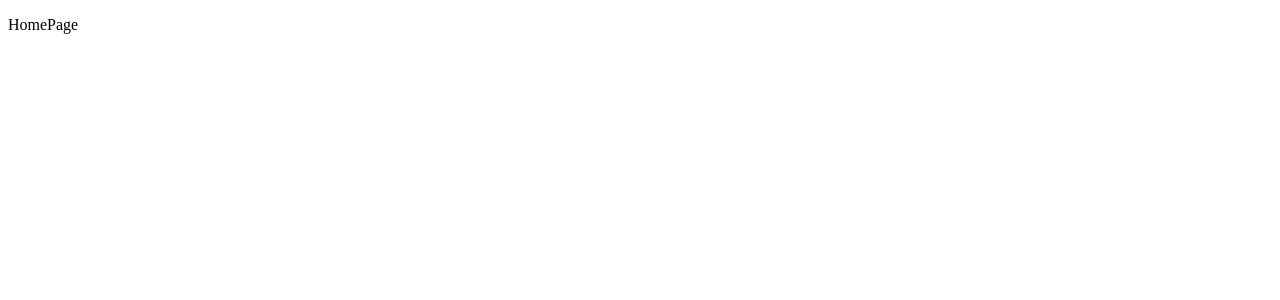
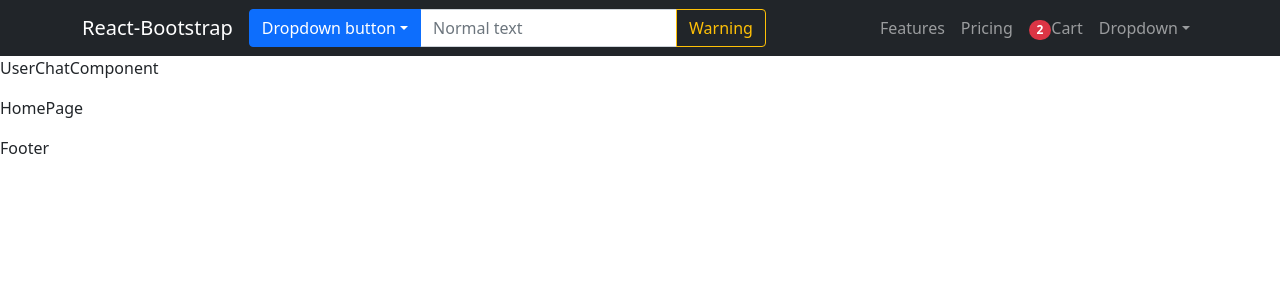
Before and after one commit to RahulDevaraj/Final-Project, a React (Create React App) app in the folder frontend/: page / in a window 1280 px wide. Shown: the top 300 px of the page. Built offline with nearby package versions, Linux system fonts and the light colour scheme.

Commit message:
Bootstrap Comp Initialised

```diff
--- a/frontend/package.json
+++ b/frontend/package.json
@@ -6,7 +6,9 @@
     "@testing-library/jest-dom": "^5.16.2",
     "@testing-library/react": "^12.1.2",
     "@testing-library/user-event": "^13.5.0",
+    "bootstrap": "^5.1.3",
     "react": "^17.0.2",
+    "react-bootstrap": "^2.2.1",
     "react-dom": "^17.0.2",
     "react-router-dom": "^6.2.1",
     "react-scripts": "5.0.0",
--- a/frontend/src/App.js
+++ b/frontend/src/App.js
@@ -1,16 +1,18 @@
 import { BrowserRouter, Routes, Route } from "react-router-dom";
+//Public Pages
 import HomePage from "./pages/HomePage";
 import ProductListPage from "./pages/ProductListPage";
 import ProductDetailsPage from "./pages/ProductDetailsPage";
 import LoginPage from "./pages/LoginPage";
 import RegisterPage from "./pages/RegisterPage";
 import CartPage from "./pages/CartPage";
+//User Pages
 import UserProfilePage from "./pages/user/UserProfilePage";
 import UserOrderDetailsPage from "./pages/user/UserOrderDetailsPage";
 import UserOrdersPage from "./pages/user/UserOrdersPage";
 import UserCartDetailsPage from "./pages/user/UserCartDetailsPage";
-import ProtectedRoutesComponent from "./pages/components/ProtectedRoutesComponent";
-
+import ProtectedRoutesComponent from "./components/ProtectedRoutesComponent";
+//Admin Pages
 import AdminUsersPage from "./pages/admin/AdminUsersPage";
 import AdminProductsPage from "./pages/admin/AdminProductsPage";
 import AdminOrdersPage from "./pages/admin/AdminOrdersPage";
@@ -20,17 +22,28 @@ import AdminEditProductPage from "./pages/admin/AdminEditProductPage";
 import AdminCreateProductPage from "./pages/admin/AdminCreateProductPage";
 import AdminChatsPage from "./pages/admin/AdminChatsPage";
 import AdminAnalyticsPage from "./pages/admin/AdminAnalyticsPage";
+//Header and Footer
+import HeaderComponent from "./components/HeaderComponent";
+import FooterComponent from "./components/FooterComponent";
+
+import RoutesWithUserChatComponent from "./components/user/RoutesWithUserChatComponent";
 function App() {
   return (
     <BrowserRouter>
+      <HeaderComponent />
       <Routes>
+        <Route element={<RoutesWithUserChatComponent />}>
+          {/* Public Routes */}
           <Route path="/" element={<HomePage />} />
           <Route path="/product-list" element={<ProductListPage />} />
           <Route path="/product-details" element={<ProductDetailsPage />} />
+          <Route path="product-details/:id" element={<ProductDetailsPage />} />
           <Route path="/login" element={<LoginPage />} />
           <Route path="/register" element={<RegisterPage />} />
           <Route path="/cart" element={<CartPage />} />
-
+          <Route path="*" element="Page Not FOund" />
+        </Route>
+        {/* Admin Routes */}
         <Route element={<ProtectedRoutesComponent admin={false} />}>
           <Route path="/user" element={<UserProfilePage />} />
           <Route path="/user/my-orders" element={<UserOrdersPage />} />
@@ -41,6 +54,9 @@ function App() {
           />
         </Route>
 
+        {
+          //Admin Routes
+        }
         <Route element={<ProtectedRoutesComponent admin={true} />}>
           <Route path="/admin/users" element={<AdminUsersPage />} />
           <Route path="/admin/edit-user" element={<AdminEditUserPage />} />
@@ -62,6 +78,7 @@ function App() {
           <Route path="/admin/analytics" element={<AdminAnalyticsPage />} />
         </Route>
       </Routes>
+      <FooterComponent />
     </BrowserRouter>
   );
 }
--- /dev/null
+++ b/frontend/src/components/FooterComponent.js
@@ -0,0 +1,5 @@
+const FooterComponent = () => {
+  return <p>Footer</p>;
+};
+
+export default FooterComponent;
--- /dev/null
+++ b/frontend/src/components/HeaderComponent.js
@@ -0,0 +1,60 @@
+import Container from "react-bootstrap/Container";
+import Nav from "react-bootstrap/Nav";
+import Navbar from "react-bootstrap/Navbar";
+import NavDropdown from "react-bootstrap/NavDropdown";
+import Badge from "react-bootstrap/Badge";
+import Form from "react-bootstrap/Form";
+import Dropdown from "react-bootstrap/Dropdown";
+import DropdownButton from "react-bootstrap/DropdownButton";
+import Button from "react-bootstrap/Button";
+import { InputGroup } from "react-bootstrap";
+
+const HeaderComponent = () => {
+  return (
+    <Navbar collapseOnSelect expand="lg" bg="dark" variant="dark">
+      <Container>
+        <Navbar.Brand href="#home">React-Bootstrap</Navbar.Brand>
+        <Navbar.Toggle aria-controls="responsive-navbar-nav" />
+        <Navbar.Collapse id="responsive-navbar-nav">
+          <Nav className="me-auto">
+            <InputGroup>
+              <DropdownButton
+                id="dropdown-basic-button"
+                title="Dropdown button"
+              >
+                <Dropdown.Item href="#/action-1">Action</Dropdown.Item>
+                <Dropdown.Item href="#/action-2">Another action</Dropdown.Item>
+                <Dropdown.Item href="#/action-3">Something else</Dropdown.Item>
+              </DropdownButton>
+              <Form.Control type="text" placeholder="Normal text" />
+              <Button variant="outline-warning">Warning</Button>
+            </InputGroup>
+          </Nav>
+          <Nav>
+            <Nav.Link href="#features">Features</Nav.Link>
+            <Nav.Link href="#pricing">Pricing</Nav.Link>
+            <Nav.Link href="#pricing">
+              <Badge pill bg="danger">
+                2
+              </Badge>
+              Cart
+            </Nav.Link>
+            <NavDropdown title="Dropdown" id="collasible-nav-dropdown">
+              <NavDropdown.Item href="#action/3.1">Action</NavDropdown.Item>
+              <NavDropdown.Item href="#action/3.2">
+                Another action
+              </NavDropdown.Item>
+              <NavDropdown.Item href="#action/3.3">Something</NavDropdown.Item>
+              <NavDropdown.Divider />
+              <NavDropdown.Item href="#action/3.4">
+                Separated link
+              </NavDropdown.Item>
+            </NavDropdown>
+          </Nav>
+        </Navbar.Collapse>
+      </Container>
+    </Navbar>
+  );
+};
+
+export default HeaderComponent;
--- /dev/null
+++ b/frontend/src/components/ProtectedRoutesComponent.js
@@ -0,0 +1,21 @@
+import { Outlet, Navigate } from "react-router-dom";
+import UserChatComponent from "./user/UserChatComponent";
+const ProtectedRoutesComponent = ({ admin }) => {
+  if (admin) {
+    let adminAuth = true;
+    return adminAuth ? <Outlet /> : <Navigate to="/login" />;
+  } else {
+    let userAuth = true;
+    return userAuth ? (
+      <>
+        <UserChatComponent />
+        <Outlet />
+      </>
+    ) : (
+      <Navigate to="/login" />
+    );
+  }
+  //Outlet is a placeholder for the child routes
+};
+
+export default ProtectedRoutesComponent;
--- /dev/null
+++ b/frontend/src/components/user/RoutesWithUserChatComponent.js
@@ -0,0 +1,12 @@
+import { Outlet } from "react-router-dom";
+import UserChatComponent from "./UserChatComponent";
+const RoutesWithUserChatComponent = () => {
+  return (
+    <>
+      <UserChatComponent />
+      <Outlet />
+    </>
+  );
+};
+
+export default RoutesWithUserChatComponent;
--- /dev/null
+++ b/frontend/src/components/user/UserChatComponent.js
@@ -0,0 +1,5 @@
+const UserChatComponent = () => {
+  return <p>UserChatComponent</p>;
+};
+
+export default UserChatComponent;
--- a/frontend/src/pages/components/ProtectedRoutesComponent.js
+++ /dev/null
@@ -1,15 +0,0 @@
-import { Outlet, Navigate } from "react-router-dom";
-const ProtectedRoutesComponent = ({ admin }) => {
-  let auth = false;
-  if (admin) {
-    let adminAuth = false;
-    if (adminAuth) auth = true;
-  } else {
-    let userAuth = true;
-    if (userAuth) auth = true;
-  }
-  //Outlet is a placeholder for the child routes
-  return auth ? <Outlet /> : <Navigate to="/login" />;
-};
-
-export default ProtectedRoutesComponent;
```
Also changed, not shown: frontend/src/index.js (+7 -6 lines), 1 other file (tests, documents, lock files or other folders). Lines whose indentation alone changed are shown as unchanged.
